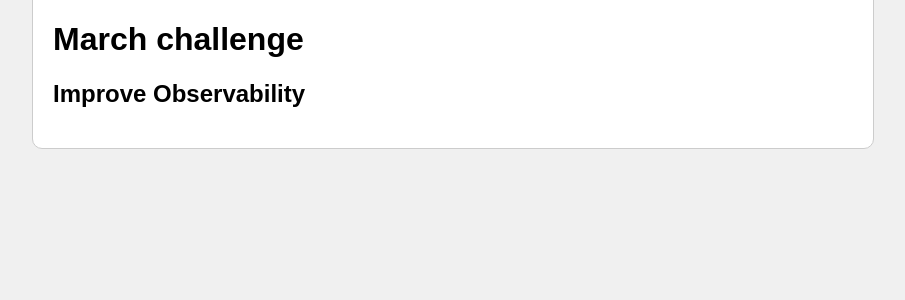
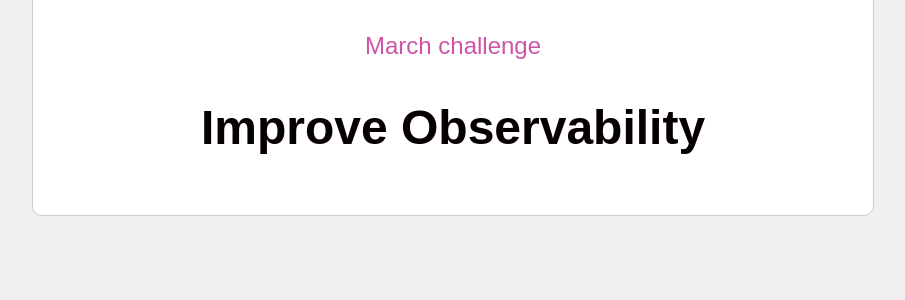
Before and after one commit to Mostafa-Anwar-101/Django-Python-practice, a Django app: page /challenges/march in a window 1280 px wide. Shown: the part 101-401 px from the top of the page, without its empty margins (187-1092 px from the left). Run offline with Django 5.2, Linux system fonts and the light colour scheme.

Commit message:
fix challenge.html style ref

```diff
--- a/challenges/static/challenges/challenge.css
+++ b/challenges/static/challenges/challenge.css
@@ -1,7 +1,7 @@
 h1,
 h2 {
   text-align: center;
-  color: white;
+  color: rgb(7, 0, 0);
 }
 
 h1 {
--- a/challenges/templates/challenges/challenge.html
+++ b/challenges/templates/challenges/challenge.html
@@ -2,7 +2,7 @@
 {% load static %}
 
 {% block css_files %}
-    <link rel="stylesheet" href="{% static "challenges/challenges.css" %}">
+    <link rel="stylesheet" href="{% static "challenges/challenge.css" %}">
     <link rel="stylesheet" href="{% static "challenges/includes/header.css" %}">
 {% endblock css_files %}
 
@@ -18,7 +18,7 @@
     {% if text is not None %}
         <h2>{{ text }}</h2>
     {% else %}
-        <p> No Challeng For this month</p>
+        <p class="fallback"> No Challeng For this month </p>
     {% endif %}
 
     {% endblock %}
```
